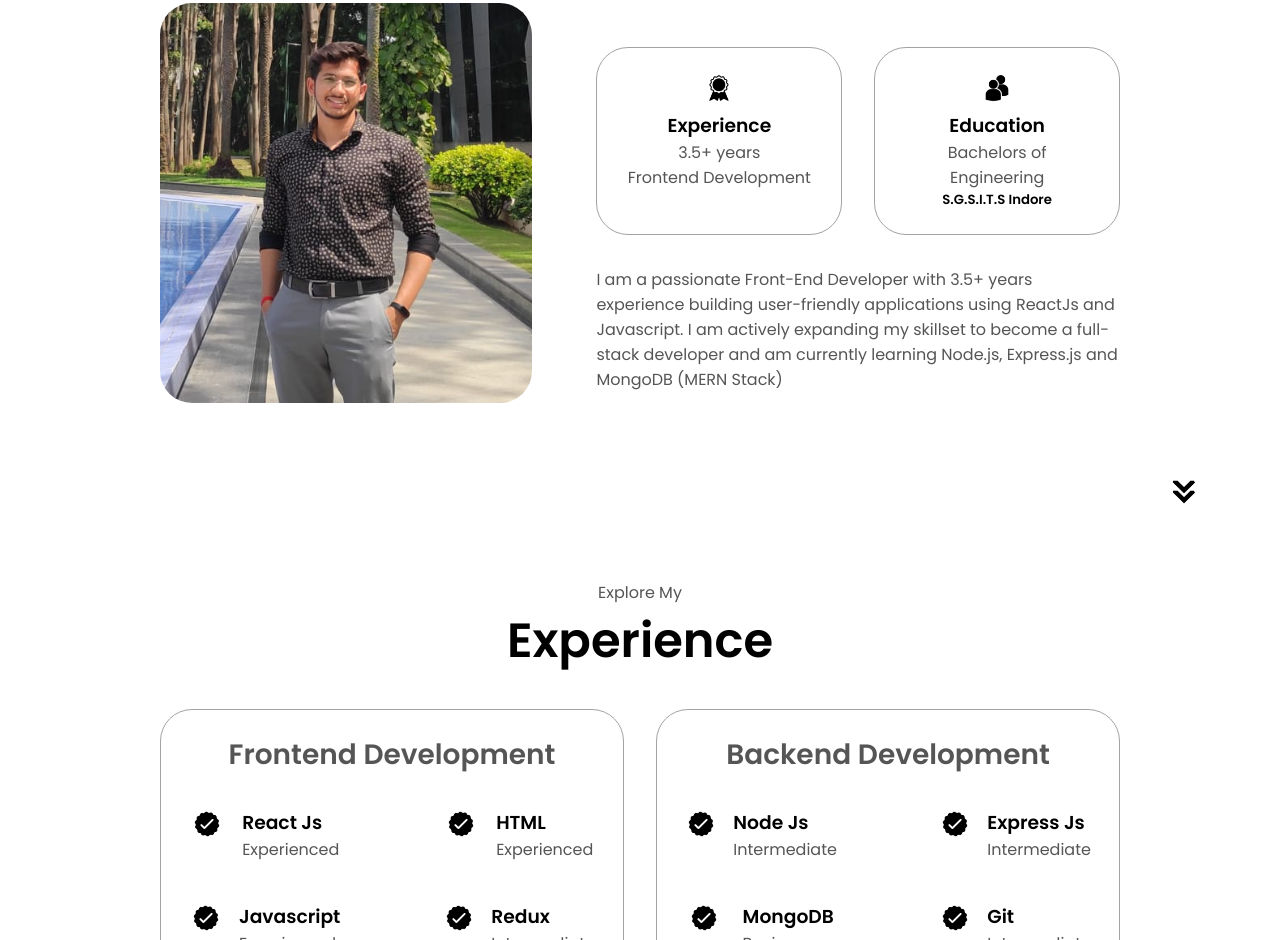
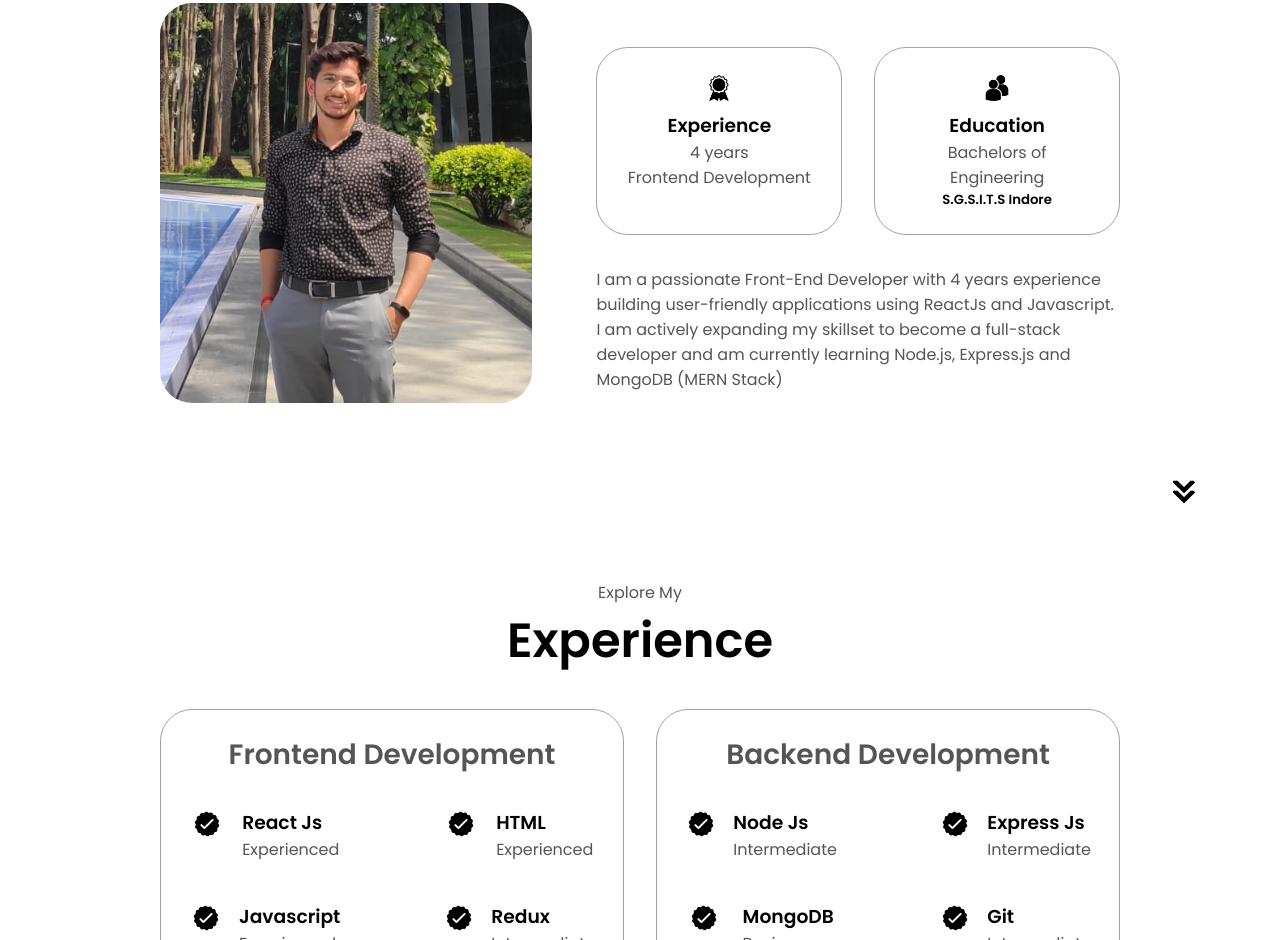
Before and after one commit to CodingFranky/portfolio-website, a plain HTML site: page index.html in a window 1280 px wide. Shown: the part 1116-2056 px from the top of the page. Drawn offline with Linux system fonts and the light colour scheme.

Commit message:
Update index.html
Updated experience

```diff
--- a/index.html
+++ b/index.html
@@ -72,7 +72,7 @@
                 <div class="details-container">
                     <img src="./assets/experience.png" alt="experience icon" class="icon"/>
                     <h3>Experience</h3>
-                    <p>3.5+ years <br/> Frontend Development</p>
+                    <p>4 years <br/> Frontend Development</p>
                 </div>
                 <div class="details-container">
                     <img src="./assets/education.png" alt="education icon" class="icon"/>
@@ -81,7 +81,7 @@
                 </div>
             </div>
             <div class="text-container">
-                <p>I am a passionate Front-End Developer with 3.5+ years experience building user-friendly applications using ReactJs and Javascript. I am actively expanding my skillset to become a full-stack developer and am currently learning Node.js, Express.js and MongoDB (MERN Stack)
+                <p>I am a passionate Front-End Developer with 4 years experience building user-friendly applications using ReactJs and Javascript. I am actively expanding my skillset to become a full-stack developer and am currently learning Node.js, Express.js and MongoDB (MERN Stack)
                 </p>
             </div>
         </div>
```
